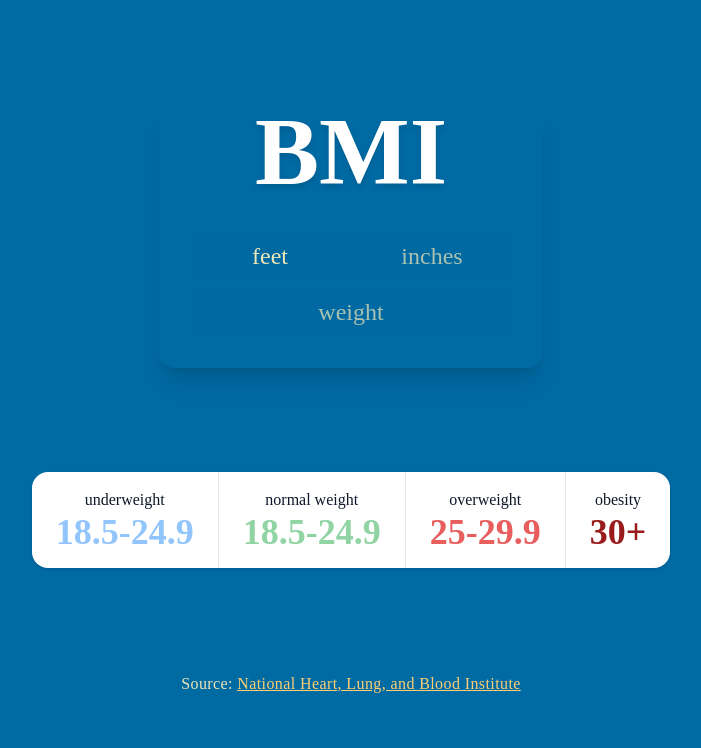
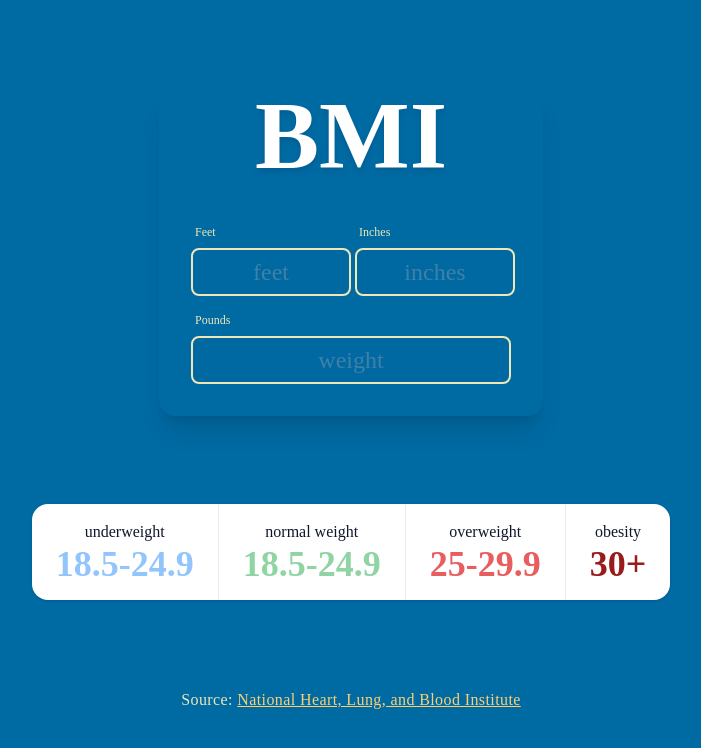
Before and after one commit to brianprost/bmi-calculator, a Next.js app: page / in a window 1280 px wide. Shown: the top 748 px of the page, without its empty margins (289-990 px from the left). Built offline with nearby package versions, Linux system fonts and the light colour scheme; a web font is replaced by a local one.

Commit message:
form styling

```diff
--- a/pages/index.tsx
+++ b/pages/index.tsx
@@ -68,32 +68,50 @@ const Home: NextPage = () => {
             </h2>
           </figure>
           <div className="card-body">
-            <div className="flex w-full flex-row gap-1" id="height-inputs">
+            <div
+              className="flex w-full flex-row gap-1 text-bmi-lemon placeholder:text-bmi-lemon"
+              id="height-inputs"
+            >
+              <div className="group form-control w-1/2">
+                <label className="label">
+                  <span className="text-center text-xs">Feet</span>
+                </label>
                 <input
                   type="text"
                   autoComplete="off"
                   value={heightFeet ? String(heightFeet) : ''}
                   placeholder="feet"
-                className="input input-ghost w-1/2 appearance-none bg-bmi-blue bg-opacity-80 text-center font-dela text-2xl text-bmi-lemon placeholder:text-bmi-lemon focus:outline focus:outline-bmi-lemon"
+                  className="input input-ghost appearance-none border-2 border-bmi-lemon bg-bmi-blue bg-opacity-80 text-center font-dela text-2xl placeholder:opacity-40"
                   onChange={handleHeightFeetChange}
                 />
+              </div>
+              <div className="group form-control w-1/2">
+                <label className="label">
+                  <span className="text-center text-xs">Inches</span>
+                </label>
                 <input
                   type="text"
                   autoComplete="off"
                   value={heightInches ? String(heightInches) : ''}
                   placeholder="inches"
-                className="input input-ghost w-1/2 appearance-none bg-bmi-blue bg-opacity-80 text-center font-dela text-2xl text-bmi-lemon placeholder:text-bmi-lemon placeholder:opacity-70 focus:outline focus:outline-bmi-lemon"
+                  className="input input-ghost appearance-none border-2 border-bmi-lemon bg-bmi-blue bg-opacity-80 text-center font-dela text-2xl placeholder:opacity-40"
                   onChange={handleHeightInchesChange}
                 />
               </div>
+            </div>
+            <div className="group form-control w-full text-bmi-lemon placeholder:text-bmi-lemon">
+              <label className="label">
+                <span className="text-center text-xs">Pounds</span>
+              </label>
               <input
                 type="text"
                 autoComplete="off"
                 value={weight ? String(weight) : ''}
                 placeholder="weight"
-              className="input input-ghost appearance-none bg-bmi-blue bg-opacity-80 text-center font-dela text-2xl text-bmi-lemon placeholder:text-bmi-lemon placeholder:opacity-70 focus:outline focus:outline-bmi-lemon"
+                className="input input-ghost appearance-none border-2 border-bmi-lemon bg-bmi-blue bg-opacity-80 text-center font-dela text-2xl placeholder:opacity-40"
                 onChange={handleWeightChange}
-            ></input>
+              />
+            </div>
           </div>
         </div>
 
```
Lines whose indentation alone changed are shown as unchanged.
